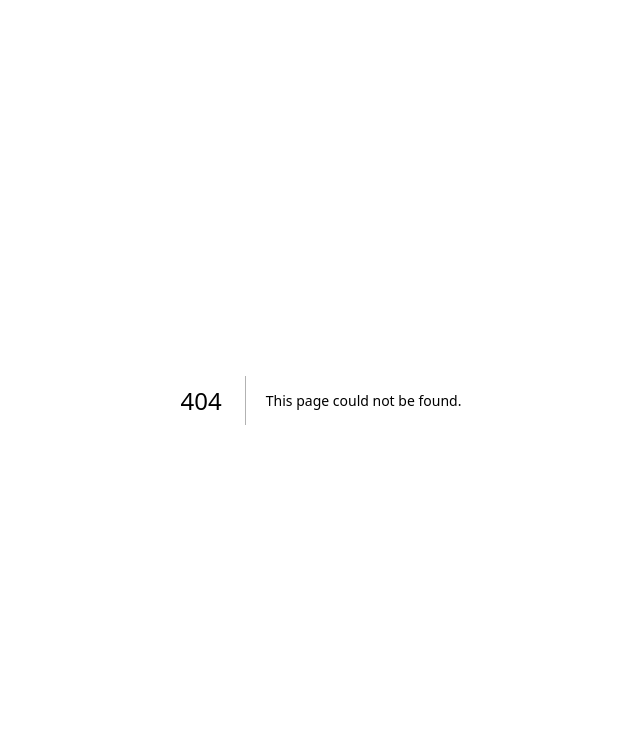
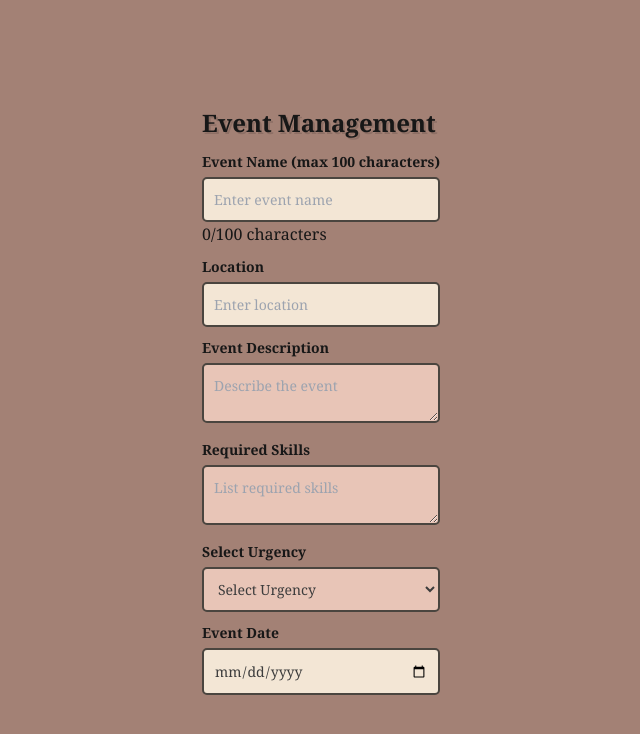
Before and after one commit to dndangg/software-design-project, a Next.js app: page /eventManagement in a window 1280 px wide. Before the commit this address had no page. Shown: the top 734 px of the page, without its empty margins (319-959 px from the left). Built offline with nearby package versions, Linux system fonts and the light colour scheme.

Commit message:
Event management form done

```diff
--- /dev/null
+++ b/src/pages/eventManagement.js
@@ -0,0 +1,93 @@
+import React, { useState } from "react";
+import "../styles/eventManagement.css"; // Corrected import
+
+export default function EventManagement() {
+  const [eventName, setEventName] = useState("");
+
+  return (
+    <div className="flex justify-center items-center min-h-screen bg-[#a38175]">
+      <div className="bg-[#f3e6d5] p-8 rounded-lg shadow-md w-[500px]">
+        <h1 className="text-2xl font-bold text-center mb-4">Event Management</h1>
+
+        <form>
+          {/* Event Name */}
+          <label className="block text-sm font-medium mt-4" htmlFor="event-name">
+            Event Name (max 100 characters)
+          </label>
+          <input
+            type="text"
+            id="event-name"
+            name="event-name"
+            placeholder="Enter event name"
+            maxLength="100"  // Limits to 100 characters
+            required  // Makes it required
+            value={eventName}
+            onChange={(e) => setEventName(e.target.value)}
+            className="w-full p-2 mt-1 border-2 border-[#4a453f] rounded-md bg-[#f3e6d5] text-gray-700"
+          />
+          <p className="text-sm text-gray-600 mt-1">{eventName.length}/100 characters</p>
+
+          {/* Location */}
+          <label className="block text-sm font-medium mt-4" htmlFor="location">
+            Location
+          </label>
+          <input
+            type="text"
+            id="location"
+            name="location"
+            placeholder="Enter location"
+            className="w-full p-2 mt-1 border-2 border-[#4a453f] rounded-md bg-[#f3e6d5] text-gray-700"
+          />
+
+          {/* Event Description */}
+          <label className="block text-sm font-medium mt-4" htmlFor="description">
+            Event Description
+          </label>
+          <textarea
+            id="description"
+            name="description"
+            placeholder="Describe the event"
+            className="w-full p-2 mt-1 border-2 border-[#4a453f] rounded-md bg-[#e8c5b7] text-gray-700 h-16"
+          ></textarea>
+
+          {/* Required Skills */}
+          <label className="block text-sm font-medium mt-4" htmlFor="skills">
+            Required Skills
+          </label>
+          <textarea
+            id="skills"
+            name="skills"
+            placeholder="List required skills"
+            className="w-full p-2 mt-1 border-2 border-[#4a453f] rounded-md bg-[#e8c5b7] text-gray-700 h-16"
+          ></textarea>
+
+          {/* Select Urgency */}
+          <label className="block text-sm font-medium mt-4" htmlFor="urgency">
+            Select Urgency
+          </label>
+          <select
+            id="urgency"
+            name="urgency"
+            className="w-full p-2 mt-1 border-2 border-[#4a453f] rounded-md bg-[#e8c5b7] text-gray-700"
+          >
+            <option value="">Select Urgency</option>
+            <option value="low">Low</option>
+            <option value="medium">Medium</option>
+            <option value="high">High</option>
+          </select>
+
+          {/* Event Date */}
+          <label className="block text-sm font-medium mt-4" htmlFor="event-date">
+            Event Date
+          </label>
+          <input
+            type="date"
+            id="event-date"
+            name="event-date"
+            className="w-full p-2 mt-1 border-2 border-[#4a453f] rounded-md bg-[#f3e6d5] text-gray-700"
+          />
+        </form>
+      </div>
+    </div>
+  );
+}
--- /dev/null
+++ b/src/styles/eventManagement.css
@@ -0,0 +1,78 @@
+/* Global styles */
+body {
+    background-color: #a38175;
+    font-family: 'Georgia', serif;
+    display: flex;
+    justify-content: center;
+    align-items: center;
+    height: 100vh;
+    margin: 0;
+}
+
+/* Container styling */
+.container {
+    background-color: #f3e6d5;
+    padding: 30px;
+    border-radius: 10px;
+    box-shadow: 4px 4px 10px rgba(0, 0, 0, 0.2);
+    width: 500px;
+    text-align: center;
+}
+
+/* Heading */
+h1 {
+    font-size: 24px;
+    font-weight: bold;
+    text-shadow: 2px 2px #00000022;
+}
+
+/* Label styling */
+label {
+    display: block;
+    font-size: 14px;
+    margin-top: 10px;
+    text-align: left;
+    font-weight: bold;
+}
+
+/* Input and textarea styling */
+input, textarea, select {
+    width: 100%;
+    padding: 10px;
+    margin-top: 5px;
+    border: 2px solid #4a453f;
+    border-radius: 5px;
+    font-size: 14px;
+    background-color: #f3e6d5;
+    color: #3c3c3c;
+}
+
+/* Styling for textareas */
+textarea {
+    background-color: #e8c5b7;
+    height: 60px;
+}
+
+/* Select dropdown styling */
+select {
+    background-color: #e8c5b7;
+    cursor: pointer;
+}
+
+/* Date input container */
+.date-input {
+    display: flex;
+    align-items: center;
+}
+
+/* Date input field */
+.date-input input {
+    flex: 1;
+}
+
+/* Optional: Add hover effect for inputs */
+input:focus, textarea:focus, select:focus {
+    outline: none;
+    border-color: #8b5e3b;
+    box-shadow: 0 0 5px rgba(139, 94, 59, 0.5);
+}
```
